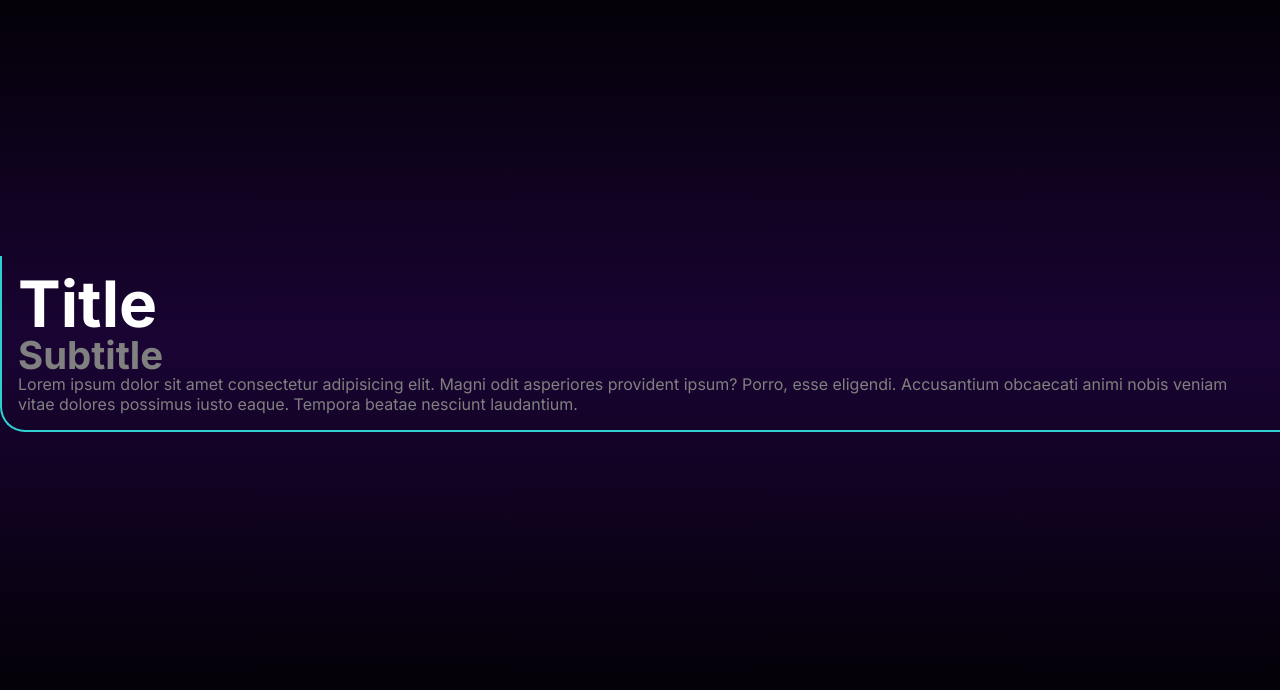
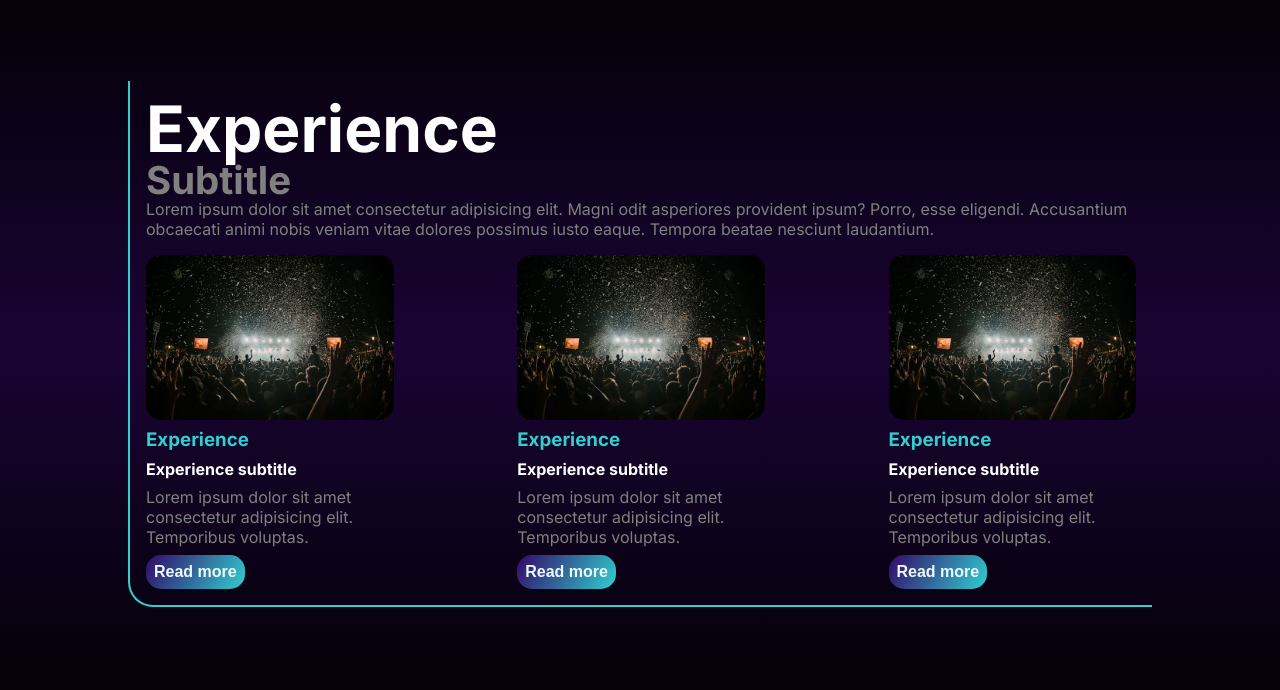
Before and after one commit to yohanmayorga/musicproducer, a Next.js app: page / in a window 1280 px wide. Shown: the part 1656-2346 px from the top of the page. Built offline with nearby package versions, Linux system fonts and the light colour scheme.

Commit message:
experience added

```diff
--- a/src/components/ExperienceCard.tsx
+++ b/src/components/ExperienceCard.tsx
@@ -1,23 +1,37 @@
 import React from "react";
-import styles from "@/styles/AboutCard.module.css";
+import styles from "@/styles/ExperienceCard.module.css";
+import Link from "next/link";
+import Image from "next/image";
+import image from "@/../../public/assets/concert.png";
 
 interface CardsProps {
-  image: any;
   title: string;
+  subtitle: string;
   des: string;
   link: string;
 }
 
-const AboutCard = ({ image, title, des, link }: CardsProps) => {
+const ExperienceCard = ({ title, subtitle, des, link }: CardsProps) => {
   return (
     <div className={styles.body}>
-      <div className={styles.header}>
-        {image}
-        {title}
-      </div>
-      <div className={styles.des}>{des}</div>
+      <Image
+        src={image}
+        alt="picture"
+        priority
+        width={640}
+        height={427}
+        className={styles.image}
+      />
+      <h3 className={styles.title}>{title}</h3>
+      <h4 className={styles.subtitle}>{subtitle}</h4>
+      <p className={styles.text}>{des}</p>
+      <Link href={link} className={styles.link}>
+        <button type="button" className={styles.button}>
+          Read more
+        </button>
+      </Link>
     </div>
   );
 };
 
-export default AboutCard;
+export default ExperienceCard;
--- a/src/pages/About.tsx
+++ b/src/pages/About.tsx
@@ -28,7 +28,7 @@ const About = () => {
       <div className={styles.left}>
         <>
           <h1 className={styles.title}>
-            Music <h1 className={styles.subTitle}>Producer</h1>
+            About me <h1 className={styles.subTitle}>Producer</h1>
           </h1>
         </>
 
--- a/src/pages/Experience.tsx
+++ b/src/pages/Experience.tsx
@@ -1,13 +1,33 @@
 import React from "react";
 import styles from "@/styles/Experience.module.css";
-import speaker from "@/../../public/assets/speaker.png";
-import Image from "next/image";
+
+import ExperienceCard from "@/components/ExperienceCard";
 
 const Experience = () => {
+  const cards = [
+    {
+      title: "Experience",
+      subtitle: "Experience subtitle",
+      des: "Lorem ipsum dolor sit amet consectetur adipisicing elit. Temporibus voluptas.",
+      link: "#",
+    },
+    {
+      title: "Experience",
+      subtitle: "Experience subtitle",
+      des: "Lorem ipsum dolor sit amet consectetur adipisicing elit. Temporibus voluptas.",
+      link: "#",
+    },
+    {
+      title: "Experience",
+      subtitle: "Experience subtitle",
+      des: "Lorem ipsum dolor sit amet consectetur adipisicing elit. Temporibus voluptas.",
+      link: "#",
+    },
+  ];
   return (
     <div id="experience" className={styles.body}>
       <div className={styles.mainBox}>
-        <h1 className={styles.title}>Title</h1>
+        <h1 className={styles.title}>Experience</h1>
         <h3 className={styles.subtitle}>Subtitle</h3>
         <p className={styles.text}>
           Lorem ipsum dolor sit amet consectetur adipisicing elit. Magni odit
@@ -15,6 +35,19 @@ const Experience = () => {
           obcaecati animi nobis veniam vitae dolores possimus iusto eaque.
           Tempora beatae nesciunt laudantium.
         </p>
+        <div className={styles.cards}>
+          {cards.map((card: any) => {
+            return (
+              <ExperienceCard
+                key={card.name}
+                title={card.title}
+                subtitle={card.subtitle}
+                des={card.des}
+                link={card.link}
+              />
+            );
+          })}
+        </div>
       </div>
     </div>
   );
--- a/src/styles/About.module.css
+++ b/src/styles/About.module.css
@@ -1,5 +1,5 @@
 .body {
-  height: 100vh;
+  min-height: 100vh;
   width: 100%;
   display: flex;
   flex-direction: row;
@@ -73,4 +73,7 @@
   .cards {
     flex-direction: column;
   }
+  .body {
+    padding-top: 5rem;
+  }
 }
--- a/src/styles/Banner.module.css
+++ b/src/styles/Banner.module.css
@@ -1,5 +1,5 @@
 .body {
-  height: 100vh;
+  min-height: 100vh;
   width: 100%;
   display: flex;
   flex-direction: column;
--- a/src/styles/Experience.module.css
+++ b/src/styles/Experience.module.css
@@ -1,5 +1,5 @@
 .body {
-  height: 100vh;
+  min-height: 100vh;
   width: 100%;
   background: rgb(0, 0, 0);
   background: linear-gradient(
@@ -20,6 +20,7 @@
   border-top: none;
   border-bottom-left-radius: 25px;
   padding: 1rem;
+  width: 80%;
 }
 
 .title {
@@ -37,3 +38,25 @@
 .text {
   color: gray;
 }
+
+.cards {
+  margin-top: 1rem;
+  display: flex;
+  flex-direction: row;
+  justify-content: center;
+  align-items: center;
+  gap: 1rem;
+  justify-content: space-between;
+}
+
+@media (max-width: 768px) {
+  .cards {
+    flex-direction: column;
+  }
+  .mainBox {
+    width: 90%;
+  }
+  .body {
+    padding-top: 5rem;
+  }
+}
--- /dev/null
+++ b/src/styles/ExperienceCard.module.css
@@ -0,0 +1,59 @@
+.body {
+  display: flex;
+  flex-direction: column;
+  gap: 0.5rem;
+  width: 25%;
+}
+
+.image {
+  width: 100%;
+  height: auto;
+  border-radius: 15px;
+}
+
+.image:hover {
+  scale: 1.1;
+}
+
+.title {
+  color: #30cfd0;
+}
+
+.subtitle {
+  color: white;
+}
+
+.text {
+  color: gray;
+}
+
+@media (max-width: 768px) {
+  .body {
+    width: 90%;
+  }
+}
+
+.button {
+  font-size: 1rem;
+  font-weight: bold;
+  padding: 0.5rem;
+  border-radius: 15px;
+  cursor: pointer;
+  background: linear-gradient(300deg, #30cfd0, #330867);
+  color: aliceblue;
+  border: none;
+  display: flex;
+  flex-direction: row;
+  align-items: center;
+  gap: 0.5rem;
+  text-decoration: none;
+}
+
+.button:hover {
+  background: white;
+  color: black;
+}
+
+.link {
+  text-decoration: none;
+}
```
Also changed, not shown: public/assets/concert.png (added).
